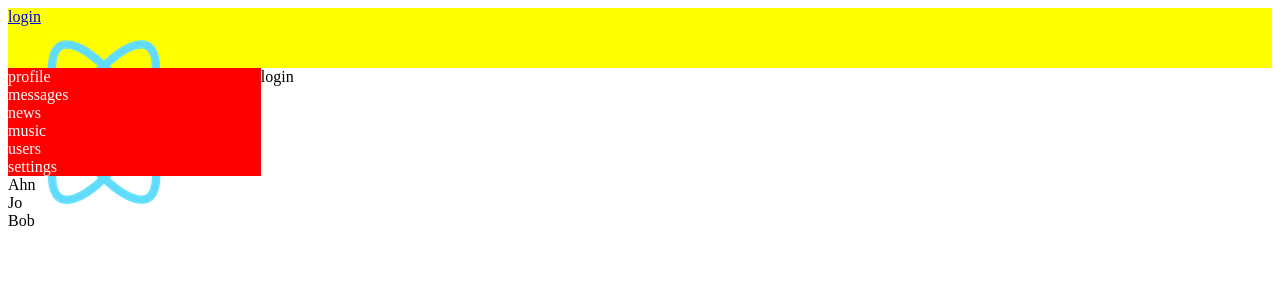
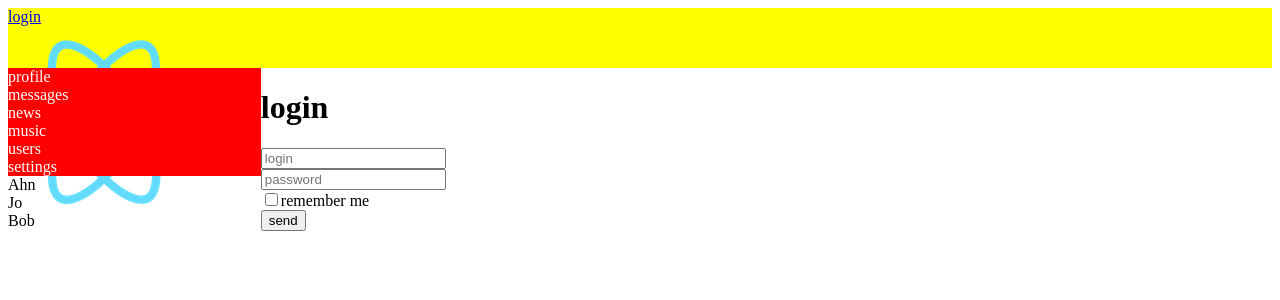
Before and after one commit to Botabay/samurai-way, a React (Create React App) app: page /login in a window 1280 px wide. Shown: the top 300 px of the page. Built offline with nearby package versions, Linux system fonts and the light colour scheme; no server answers.

Commit message:
lesson75 without homework is done, redux-form like sample

```diff
--- a/package.json
+++ b/package.json
@@ -17,6 +17,7 @@
     "react-redux": "^8.1.0",
     "react-scripts": "5.0.1",
     "redux": "^4.2.1",
+    "redux-form": "^8.3.10",
     "redux-thunk": "^2.4.2",
     "typescript": "^4.9.5",
     "web-vitals": "^2.1.4"
@@ -46,6 +47,7 @@
     ]
   },
   "devDependencies": {
+    "@types/redux-form": "^8.3.5",
     "react-router-dom": "^6.10.0"
   }
 }
--- a/src/api/api.ts
+++ b/src/api/api.ts
@@ -20,6 +20,15 @@ export const authAPI = {
     getAuthData() {
         return instance
             .get(`auth/me`)
+            .then(res => {
+                if (res.data.resultCode === 0) {
+                    return res.data
+                }
+            })
+    },
+    toLogin(body:any){
+        return instance
+            .post(`auth/me`,body)
             .then(res => {
                 if (res.data.resultCode === 0) {
                     return res.data
--- a/src/components/Login/Login.tsx
+++ b/src/components/Login/Login.tsx
@@ -1,5 +1,63 @@
-export const Login=()=>{
+import { Field, reduxForm } from "redux-form"
+
+const LoginForm = (props:any) => {
     return (
-        <div>login</div>
+        <form onSubmit={props.handleSubmit}>
+            <div>
+                <Field name={'login'} placeholder={'login'} component="input" />
+            </div>
+            <div>
+                <Field name={'password'} placeholder={'password'} component="input" />
+            </div>
+            <div>
+                <Field name={'rememberMe'}component='input' type={"checkbox"} />remember me
+            </div>
+            <div>
+                <button>send</button>
+            </div>
+        </form>
     )
 }
+
+const LoginReduxForm = reduxForm({ form: 'login' })(LoginForm)
+
+export const Login = () => {
+    const onSubmit=(dataForm:any)=>{
+        console.log(dataForm);
+
+    }
+    return (
+        <div>
+            <h1>login</h1>
+            <LoginReduxForm onSubmit={onSubmit}/>
+        </div>
+    )
+}
+
+// export const Login=()=>{
+//     return (
+//         <div>
+//             <h1>login</h1>
+//             <LoginForm/>
+//         </div>
+//     )
+// }
+
+// const LoginForm=()=>{
+//     return (
+//         <form>
+//             <div>
+//                 <input type="text" />
+//             </div>
+//             <div>
+//             <input type="password" />
+//             </div>
+//             <div>
+//             <input type="checkbox" />
+//             </div>
+//             <div>
+//                 <button>send</button>
+//             </div>
+//         </form>
+//     )
+// }
--- a/src/components/content/Dialogs/Message/Message.tsx
+++ b/src/components/content/Dialogs/Message/Message.tsx
@@ -1,4 +1,4 @@
-import s from './Message.module.css'
+// import s from './Message.module.css'
 
 type PropsMessageType = {
     text: string
--- a/src/components/content/Profile/ProfileInfo/ProfileInfo.tsx
+++ b/src/components/content/Profile/ProfileInfo/ProfileInfo.tsx
@@ -1,4 +1,4 @@
-import React, {  ChangeEvent, createRef } from 'react';
+import React, {  ChangeEvent } from 'react';
 import s from './ProfileInfo.module.css'
 export const ProfileInfo = ({ profile, status,update, ...rest }: any) => {
     if (!profile) return <></>;
--- a/src/index.tsx
+++ b/src/index.tsx
@@ -2,7 +2,7 @@ import ReactDOM from 'react-dom/client';
 // import './index.css';
 import { App } from './App';
 import reportWebVitals from './reportWebVitals';
-import { AppRootStateType, store } from './redux/reduxStore'
+import { store } from './redux/reduxStore'
 // import { Provider } from './contextTemp';
 import { Provider } from 'react-redux';
 // import {rerender} from './rerender'
@@ -12,8 +12,7 @@ const root = ReactDOM.createRoot(
 );
 // const rerender = () => {
   root.render(
-    //  <Provider store={store as AppRootStateType}>
-    <Provider store={store as any}>
+    <Provider store={store}>
       <App />
     </Provider>
   );
--- a/src/redux/authReducer.ts
+++ b/src/redux/authReducer.ts
@@ -1,3 +1,4 @@
+import { AnyAction, Dispatch } from "redux";
 import { authAPI } from "../api/api";
 
 export type UsersDataType = {
@@ -35,9 +36,22 @@ export const setAuthAC = ({ email, login, userId }: UsersDataType) => ({
     }
 }) as const;
 
-export const getAuthDataTC = () => (dispatch: any) => {
+export const getAuthDataTC = () => (dispatch: Dispatch<AnyAction>) => {
     authAPI.getAuthData()
         .then(data => {
             dispatch(setAuthAC({ ...data.data, userId: data.data.id }))
         })
 }
+
+export const toLoginAC = ({ email, login, userId }: UsersDataType) => ({
+    type: 'FOLLOW', payload: {
+        email, login, userId
+    }
+}) as const;
+
+export const toLoginTC = () => (dispatch: Dispatch<AnyAction>) => {
+    authAPI.getAuthData()
+        .then(data => {
+            dispatch(setAuthAC({ ...data.data, userId: data.data.id }))
+        })
+}
--- a/src/redux/dialogReducer.ts
+++ b/src/redux/dialogReducer.ts
@@ -19,11 +19,7 @@ export type MessageType = {
     id: number,
     text: string
 }
-export type DialogDataType = {
-    dialogs: DialogType[]
-    messages: MessageType[]
-    newMessageText: string
-}
+
 
 export type DialogsACType = addNewMessageACType | updateNewMessageTextACType
 
@@ -32,15 +28,17 @@ const initS = {
         { id: 1, name: 'Lee' },
         { id: 2, name: 'Kim' },
         { id: 3, name: 'John' }
-    ],
+    ] as DialogType[],
     messages: [
         { id: 1, text: 'Hallo everybody' },
         { id: 2, text: 'Hey, zuuuup!' },
         { id: 3, text: 'yo' },
         { id: 4, text: 'Hey guys!' },
-    ],
+    ] as MessageType[],
     newMessageText: 'this is a place for your message'
 }
+
+export type DialogDataType = typeof initS
 
 export const dialogReducer = (state: DialogDataType = initS, action: any): DialogDataType => {
     switch (action.type) {
--- a/src/redux/reduxStore.tsx
+++ b/src/redux/reduxStore.tsx
@@ -5,16 +5,22 @@ import { subjectReducer } from './subjectReducer'
 import { usersReducer } from './usersReducer'
 import { authReducer } from './authReducer'
 import thunkMiddleware from 'redux-thunk'
+// import {reducer as form} from 'redux-form'
+import { reducer as formReducer } from 'redux-form'
 
-const reducers = combineReducers({
+const rootReducer = combineReducers({
     dialogs: dialogReducer,
     profile: profileReducer,
     subject: subjectReducer,
     users: usersReducer,
-    auth: authReducer
+    auth: authReducer,
+    form: formReducer
 })
-export type AppRootStateType = ReturnType<typeof reducers>
-export const store = legacy_createStore(reducers, applyMiddleware(thunkMiddleware));
+export type AppRootStateType = ReturnType<typeof rootReducer>
+export const store = legacy_createStore(rootReducer, applyMiddleware(thunkMiddleware));
+
+// @ts-ignore
+window.store=store;
 
 // type Window {
 //     store: AppRootStateType; // Здесь вы можете указать конкретный тип для store вместо any
```
Also changed, not shown: 1 other file (tests, documents, lock files or other folders).
